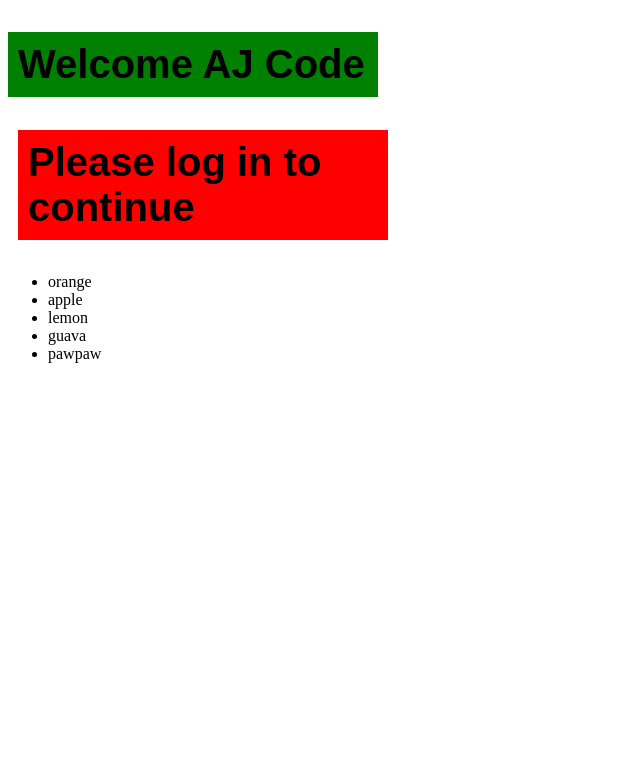
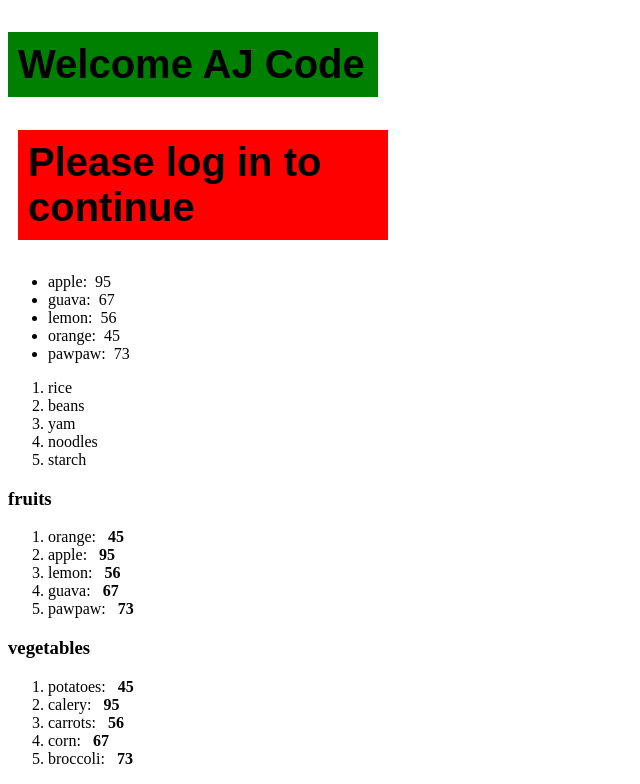
Before and after one commit to Jesemeil/JavaScriptProjects, a React (Vite) app in the folder my-react-app/: page / in a window 1280 px wide. Shown: the part 679-1463 px from the top of the page, without its empty margins (0-640 px from the left). Before the commit the page ends 1058 px from the top, so only its background shows below. Built offline with nearby package versions, Linux system fonts and the light colour scheme.

Commit message:
Modified List

```diff
--- a/my-react-app/src/App.jsx
+++ b/my-react-app/src/App.jsx
@@ -5,7 +5,26 @@ import Button from "./Button/Button";
 import Student from "./Student";
 import UserGreeting from "./UserGreeting";
 import List from "./List";
+import List1 from "./List1";
+import List2 from "./List2";
+
 function App() {
+  const fruits = [
+    { id: 1, name: "orange", calories: 45 },
+    { id: 2, name: "apple", calories: 95 },
+    { id: 3, name: "lemon", calories: 56 },
+    { id: 4, name: "guava", calories: 67 },
+    { id: 5, name: "pawpaw", calories: 73 },
+  ];
+
+  const vegetables = [
+    { id: 6, name: "potatoes", calories: 45 },
+    { id: 7, name: "calery", calories: 95 },
+    { id: 8, name: "carrots", calories: 56 },
+    { id: 9, name: "corn", calories: 67 },
+    { id: 10, name: "broccoli", calories: 73 },
+  ];
+
   return (
     <>
       <Header />
@@ -15,11 +34,14 @@ function App() {
       <Card />
       <Button />
       <Student name="Aghogho" age={27} isStudent={true} />
-      <Student name="Akpan" age="78" isStudent={false} />
+      <Student name="Akpan" age={78} isStudent={false} />
       <Student />
       <UserGreeting isLoggedIn={true} username="AJ Code" />
       <UserGreeting />
       <List />
+      <List1 />
+      <List2 items={fruits} category="fruits" />
+      <List2 items={vegetables} category="vegetables" />
     </>
   );
 }
--- a/my-react-app/src/List.jsx
+++ b/my-react-app/src/List.jsx
@@ -1,7 +1,20 @@
 function List() {
-  const fruits = ["orange", "apple", "lemon", "guava", "pawpaw"];
+  const fruits = [
+    { id: 1, name: "orange", calories: 45 },
+    { id: 2, name: "apple", calories: 95 },
+    { id: 3, name: "lemon", calories: 56 },
+    { id: 4, name: "guava", calories: 67 },
+    { id: 5, name: "pawpaw", calories: 73 },
+  ];
 
-  const listItems = fruits.map((fruit) => <li>{fruit}</li>);
+  fruits.sort((a, b) => a.name.localeCompare(b.name));
+  //   fruits.sort((a, b) => a.calories - b.calories); // Sorting by calories
+
+  const listItems = fruits.map((fruit) => (
+    <li key={fruit.id}>
+      {fruit.name}:&nbsp; {fruit.calories}
+    </li>
+  ));
 
   return <ul>{listItems}</ul>;
 }
--- /dev/null
+++ b/my-react-app/src/List1.jsx
@@ -0,0 +1,8 @@
+function List1() {
+  const foods = ["rice", "beans", "yam", "noodles", "starch"];
+
+  const foodItems = foods.map((food) => <li>{food}</li>);
+
+  return <ol>{foodItems}</ol>;
+}
+export default List1;
--- /dev/null
+++ b/my-react-app/src/List2.jsx
@@ -0,0 +1,18 @@
+function List2(props) {
+  const category = props.category;
+  const itemList = props.items;
+
+  const listItems = itemList.map((item) => (
+    <li key={item.id}>
+      {item.name}: &nbsp; <b>{item.calories}</b>
+    </li>
+  ));
+
+  return (
+    <>
+      <h3 className="list-category">{category}</h3>
+      <ol className="list-items">{listItems}</ol>
+    </>
+  );
+}
+export default List2;
```
